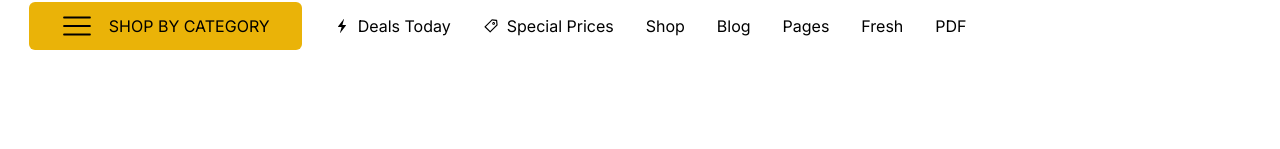
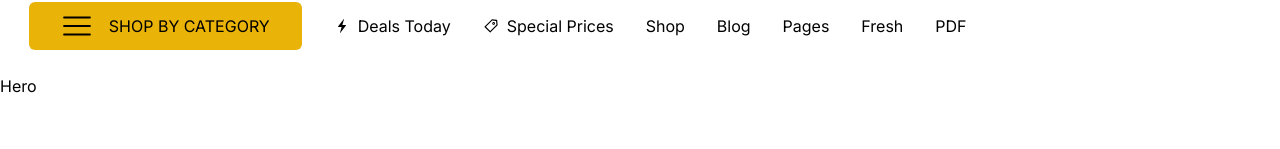
Before and after one commit to Ilesanmi-Erioluwa-Victor/hollyway_front, a Next.js app: page / in a window 1280 px wide. Shown: the part 151-300 px from the top of the page. Built offline with nearby package versions, Linux system fonts and the light colour scheme.

Commit message:
working on carousel section

```diff
--- a/src/app/page.tsx
+++ b/src/app/page.tsx
@@ -1,115 +1,11 @@
-import Image from 'next/image'
-import { Header } from 'src/components'
+import Image from 'next/image';
+import { Header, Hero } from 'src/components';
 
 export default function Home() {
   return (
-    <Header />
-    // <main className="flex min-h-screen flex-col items-center justify-between p-24">
-    //   <div className="z-10 max-w-5xl w-full items-center justify-between font-mono text-sm lg:flex">
-    //     <p className="fixed left-0 top-0 flex w-full justify-center border-b border-gray-300 bg-gradient-to-b from-zinc-200 pb-6 pt-8 backdrop-blur-2xl dark:border-neutral-800 dark:bg-zinc-800/30 dark:from-inherit lg:static lg:w-auto  lg:rounded-xl lg:border lg:bg-gray-200 lg:p-4 lg:dark:bg-zinc-800/30">
-    //       Get started by editing&nbsp;
-    //       <code className="font-mono font-bold">src/app/page.tsx</code>
-    //     </p>
-    //     <div className="fixed bottom-0 left-0 flex h-48 w-full items-end justify-center bg-gradient-to-t from-white via-white dark:from-black dark:via-black lg:static lg:h-auto lg:w-auto lg:bg-none">
-    //       <a
-    //         className="pointer-events-none flex place-items-center gap-2 p-8 lg:pointer-events-auto lg:p-0"
-    //         href="https://vercel.com?utm_source=create-next-app&utm_medium=appdir-template&utm_campaign=create-next-app"
-    //         target="_blank"
-    //         rel="noopener noreferrer"
-    //       >
-    //         By{' '}
-    //         <Image
-    //           src="/vercel.svg"
-    //           alt="Vercel Logo"
-    //           className="dark:invert"
-    //           width={100}
-    //           height={24}
-    //           priority
-    //         />
-    //       </a>
-    //     </div>
-    //   </div>
-
-    //   <div className="relative flex place-items-center before:absolute before:h-[300px] before:w-[480px] before:-translate-x-1/2 before:rounded-full before:bg-gradient-radial before:from-white before:to-transparent before:blur-2xl before:content-[''] after:absolute after:-z-20 after:h-[180px] after:w-[240px] after:translate-x-1/3 after:bg-gradient-conic after:from-sky-200 after:via-blue-200 after:blur-2xl after:content-[''] before:dark:bg-gradient-to-br before:dark:from-transparent before:dark:to-blue-700 before:dark:opacity-10 after:dark:from-sky-900 after:dark:via-[#0141ff] after:dark:opacity-40 before:lg:h-[360px] z-[-1]">
-    //     <Image
-    //       className="relative dark:drop-shadow-[0_0_0.3rem_#ffffff70] dark:invert"
-    //       src="/next.svg"
-    //       alt="Next.js Logo"
-    //       width={180}
-    //       height={37}
-    //       priority
-    //     />
-    //   </div>
-
-    //   <div className="mb-32 grid text-center lg:max-w-5xl lg:w-full lg:mb-0 lg:grid-cols-4 lg:text-left">
-    //     <a
-    //       href="https://nextjs.org/docs?utm_source=create-next-app&utm_medium=appdir-template&utm_campaign=create-next-app"
-    //       className="group rounded-lg border border-transparent px-5 py-4 transition-colors hover:border-gray-300 hover:bg-gray-100 hover:dark:border-neutral-700 hover:dark:bg-neutral-800/30"
-    //       target="_blank"
-    //       rel="noopener noreferrer"
-    //     >
-    //       <h2 className={`mb-3 text-2xl font-semibold`}>
-    //         Docs{' '}
-    //         <span className="inline-block transition-transform group-hover:translate-x-1 motion-reduce:transform-none">
-    //           -&gt;
-    //         </span>
-    //       </h2>
-    //       <p className={`m-0 max-w-[30ch] text-sm opacity-50`}>
-    //         Find in-depth information about Next.js features and API.
-    //       </p>
-    //     </a>
-
-    //     <a
-    //       href="https://nextjs.org/learn?utm_source=create-next-app&utm_medium=appdir-template-tw&utm_campaign=create-next-app"
-    //       className="group rounded-lg border border-transparent px-5 py-4 transition-colors hover:border-gray-300 hover:bg-gray-100 hover:dark:border-neutral-700 hover:dark:bg-neutral-800/30"
-    //       target="_blank"
-    //       rel="noopener noreferrer"
-    //     >
-    //       <h2 className={`mb-3 text-2xl font-semibold`}>
-    //         Learn{' '}
-    //         <span className="inline-block transition-transform group-hover:translate-x-1 motion-reduce:transform-none">
-    //           -&gt;
-    //         </span>
-    //       </h2>
-    //       <p className={`m-0 max-w-[30ch] text-sm opacity-50`}>
-    //         Learn about Next.js in an interactive course with&nbsp;quizzes!
-    //       </p>
-    //     </a>
-
-    //     <a
-    //       href="https://vercel.com/templates?framework=next.js&utm_source=create-next-app&utm_medium=appdir-template&utm_campaign=create-next-app"
-    //       className="group rounded-lg border border-transparent px-5 py-4 transition-colors hover:border-gray-300 hover:bg-gray-100 hover:dark:border-neutral-700 hover:dark:bg-neutral-800/30"
-    //       target="_blank"
-    //       rel="noopener noreferrer"
-    //     >
-    //       <h2 className={`mb-3 text-2xl font-semibold`}>
-    //         Templates{' '}
-    //         <span className="inline-block transition-transform group-hover:translate-x-1 motion-reduce:transform-none">
-    //           -&gt;
-    //         </span>
-    //       </h2>
-    //       <p className={`m-0 max-w-[30ch] text-sm opacity-50`}>
-    //         Explore the Next.js 13 playground.
-    //       </p>
-    //     </a>
-
-    //     <a
-    //       href="https://vercel.com/new?utm_source=create-next-app&utm_medium=appdir-template&utm_campaign=create-next-app"
-    //       className="group rounded-lg border border-transparent px-5 py-4 transition-colors hover:border-gray-300 hover:bg-gray-100 hover:dark:border-neutral-700 hover:dark:bg-neutral-800/30"
-    //       target="_blank"
-    //       rel="noopener noreferrer"
-    //     >
-    //       <h2 className={`mb-3 text-2xl font-semibold`}>
-    //         Deploy{' '}
-    //         <span className="inline-block transition-transform group-hover:translate-x-1 motion-reduce:transform-none">
-    //           -&gt;
-    //         </span>
-    //       </h2>
-    //       <p className={`m-0 max-w-[30ch] text-sm opacity-50`}>
-    //         Instantly deploy your Next.js site to a shareable URL with Vercel.
-    //       </p>
-    //     </a>
-    //   </div>
-    // </main>
-  )
+    <>
+      <Header />
+      <Hero />
+    </>
+  );
 }
--- /dev/null
+++ b/src/components/Hero.tsx
@@ -0,0 +1,5 @@
+const Hero = () => {
+  return <div>Hero</div>;
+};
+
+export default Hero;
--- a/src/components/index.tsx
+++ b/src/components/index.tsx
@@ -1,2 +1,3 @@
 export { default as Header } from './Header';
 export { default as PagesHeader } from './PagesHeader';
+export { default as Hero } from './Hero';
```
